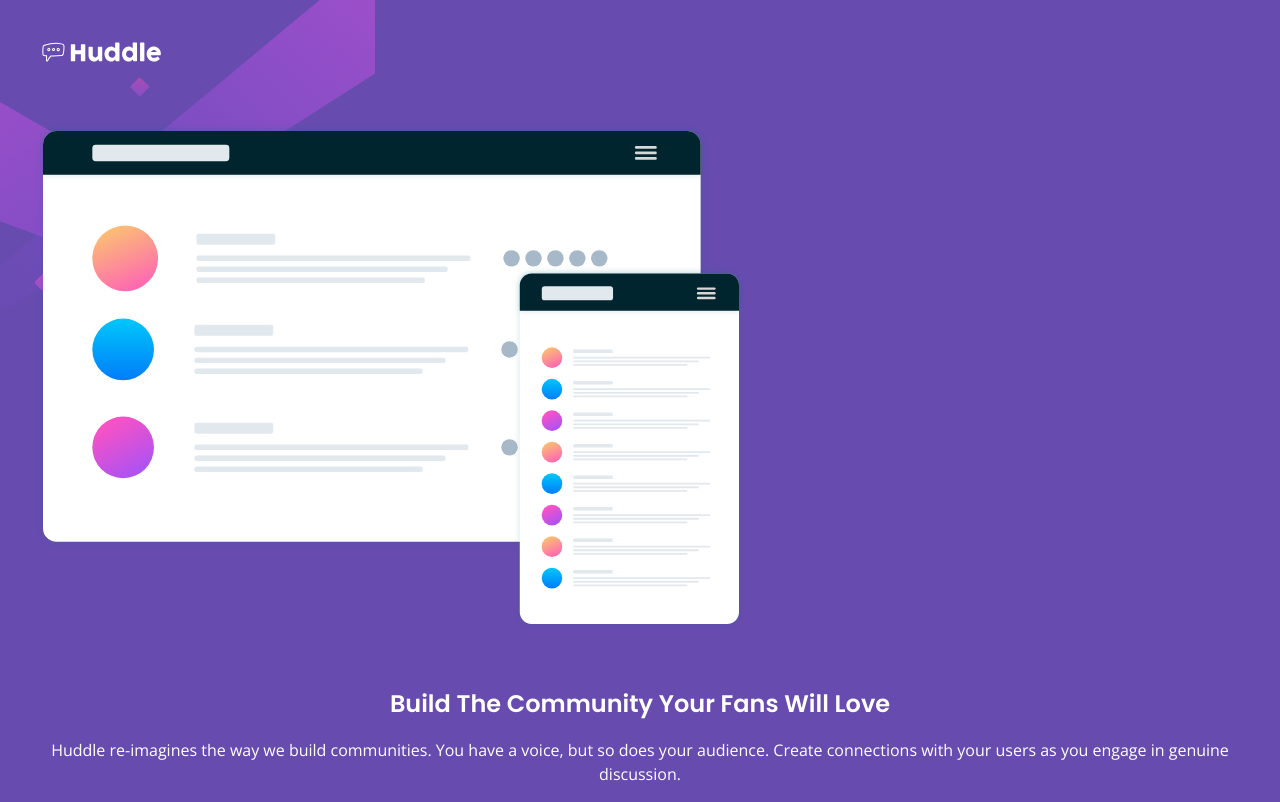
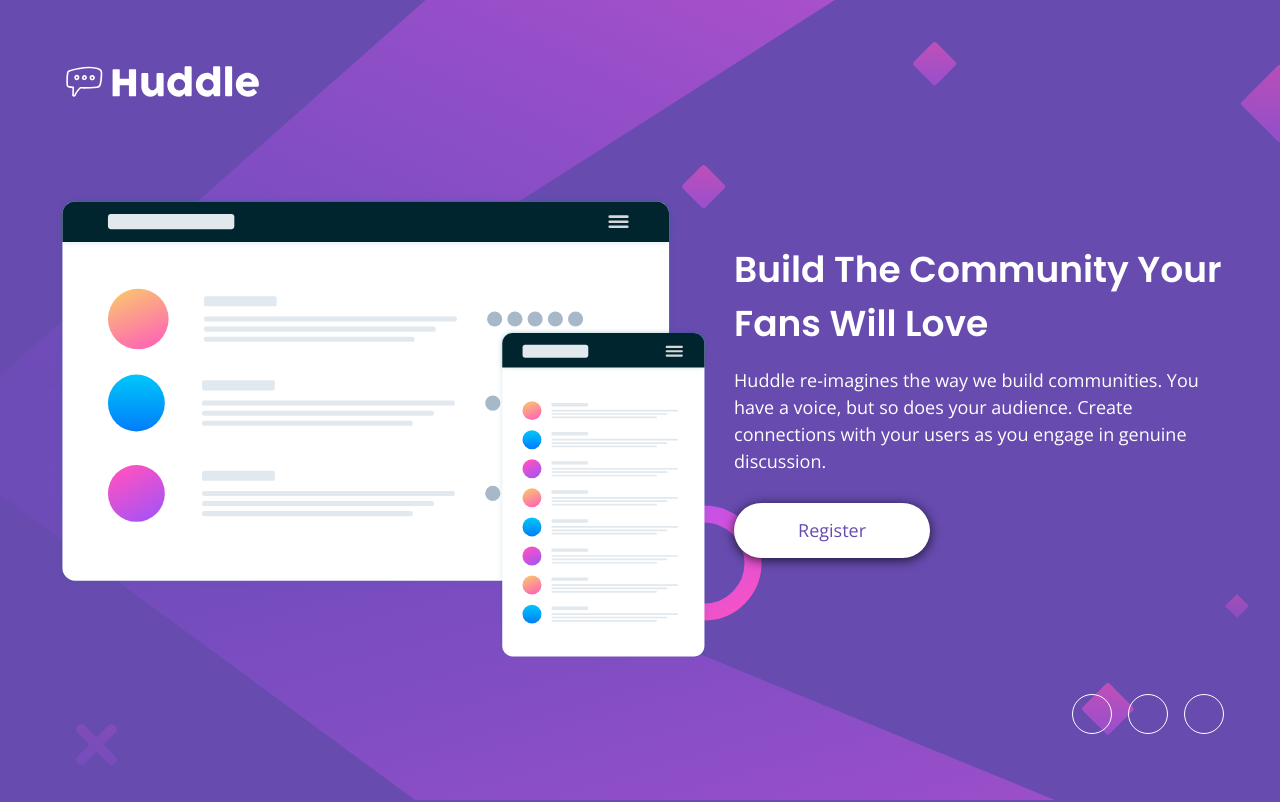
Before and after one commit to SilvanosEric/huddle-landing-page, a website built with Vite: page src/index.html in a window 1280 px wide. Shown: the top 802 px of the page. Built offline with nearby package versions, Linux system fonts and the light colour scheme.

Commit message:
complete desktop layout

```diff
--- a/src/index.html
+++ b/src/index.html
@@ -19,15 +19,14 @@
     <link rel="stylesheet" href="style.css" />
   </head>
 
-  <body class="flow | font-body bg-p-violet | min-h-screen text-white p-9">
+  <body class="flow | font-body bg-p-violet | text-white p-9 min-h-screen xl:p-14 xl:pb-0">
     <header>
-      <div class="logo__figure | w-32">
+      <div class="logo__figure">
         <img src="images/logo.svg" alt="" class="logo" />
       </div>
     </header>
 
-    <main class="text-center">
-      <div class="container">
+    <main class="text-center xl:text-start">
         <div class="hero | flow">
           <div class="hero__figure">
             <div class="hero__img">
@@ -51,11 +50,10 @@
             <button class="btn | hero__btn" type="button">Register</button>
           </div>
         </div>
-      </div>
     </main>
 
-    <footer class="text-center">
-      <div class="social-icons | inline-flex gap-4">
+    <footer class="text-center xl:text-start">
+      <div class="social-icons | flex justify-center xl:justify-end gap-4 w-auto">
         <div class="social-icons-figure">
           <i class="fa-brands fa-facebook-f"></i>
         </div>
--- a/src/style.css
+++ b/src/style.css
@@ -5,12 +5,43 @@
 @tailwind utilities;
 
 @layer components {
+  .logo__figure {
+    max-width: theme("width.32");
+  }
+
+  @media (min-width: theme("screens.xl")) {
+    .logo__figure {
+      max-width: theme("width.52");
+    }
+  }
+
+  @media (min-width: theme("screens.xl")) {
+    .hero {
+      display: grid;
+      grid-template-columns: 56% 1fr;
+      gap: theme("gap.6");
+    }
+  }
+
+  @media (min-width: theme("screens.xl")) {
+    .hero__text {
+      --flow-space: 3rem;
+    }
+  }
+
   .hero__title {
     font-size: theme("fontSize.2xl");
   }
 
+  @media (min-width: theme("screens.xl")) {
+    .hero__title {
+      font-size: theme("fontSize.4xl");
+    }
+  }
+
   .hero__copy {
     --flow-space: 1rem;
+    font-size: theme("fontSize.lg");
   }
 
   .btn {
@@ -25,6 +56,16 @@
 
   .hero__btn {
     --flow-space: 1.75rem;
+    filter: drop-shadow(0 0.1rem 0.25rem rgba(0 0 0 / 0.5));
+  }
+
+  @media (min-width: theme("screens.xl")) {
+    .hero__btn {
+      padding-inline: theme("padding.16");
+      padding-block: theme("padding[3.5]");
+      font-size: theme("fontSize.lg");
+      filter: drop-shadow(0 0.15rem 0.35rem rgba(0 0 0 / 0.75));
+    }
   }
 
   .social-icons-figure {
@@ -35,6 +76,20 @@
     display: inline-flex;
     justify-content: center;
     align-items: center;
+  }
+
+  @media (min-width: theme("screens.xl")) {
+    .social-icons-figure {
+      width: theme("width.10");
+    }
+  }
+
+  @media (min-width: theme("screens.xl")) {
+    .social-icons {
+      margin-left: auto;
+      position: relative;
+      bottom: 2rem;
+    }
   }
 
   .social-icons-figure > i {
@@ -54,6 +109,23 @@ body {
   background-repeat: no-repeat;
 }
 
+@media (min-width: theme("screens.xl")) {
+  body {
+    background-image: url(images/bg-desktop.svg);
+  }
+}
+
 main {
   --flow-space: 3.5rem;
 }
+
+@media (min-width: theme("screens.xl")) {
+  main {
+    --flow-space: 5.5rem;
+  }
+}
+
+body > * {
+  max-width: theme("maxWidth.7xl");
+  margin-inline: auto;
+}
```
